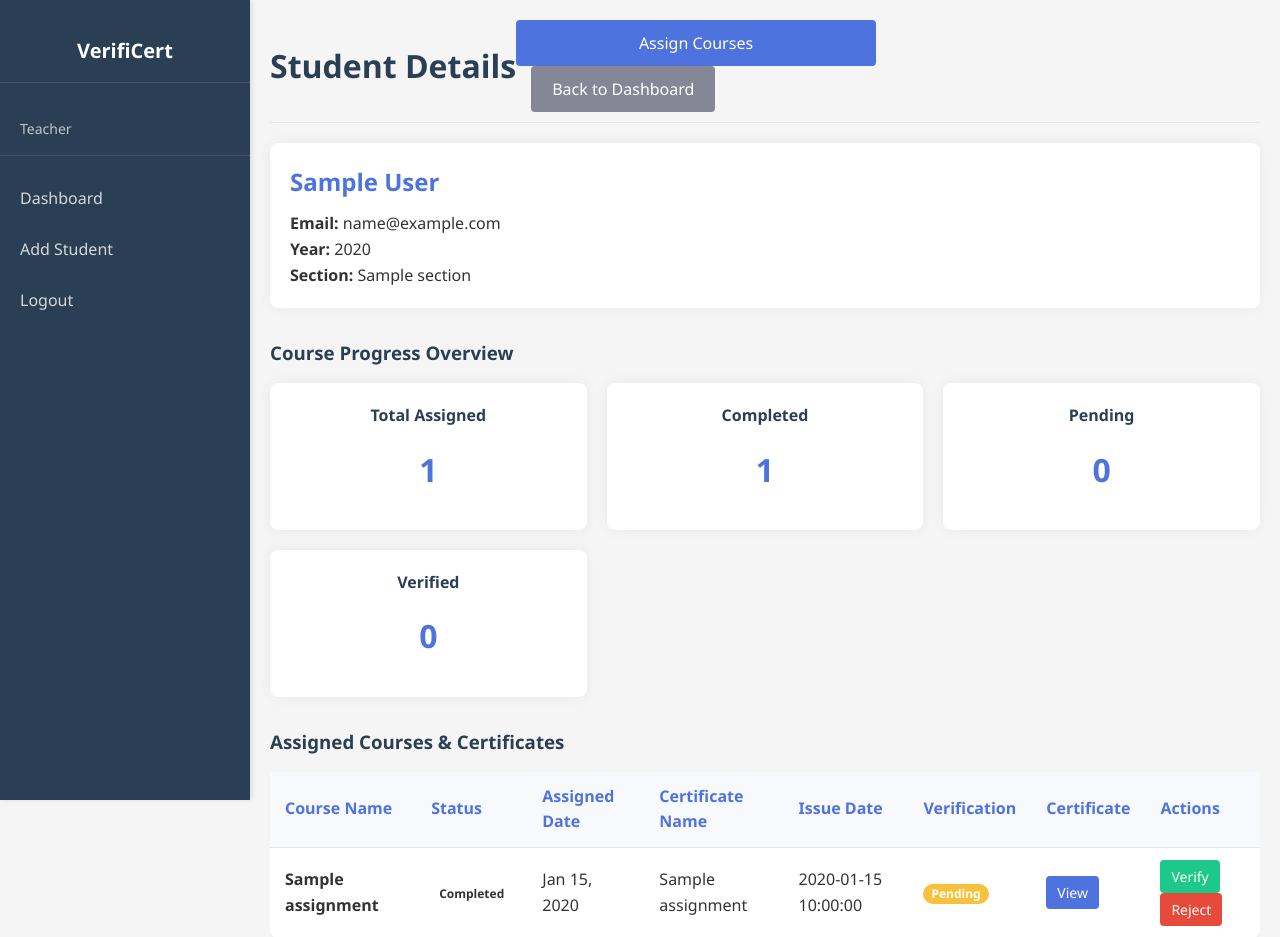
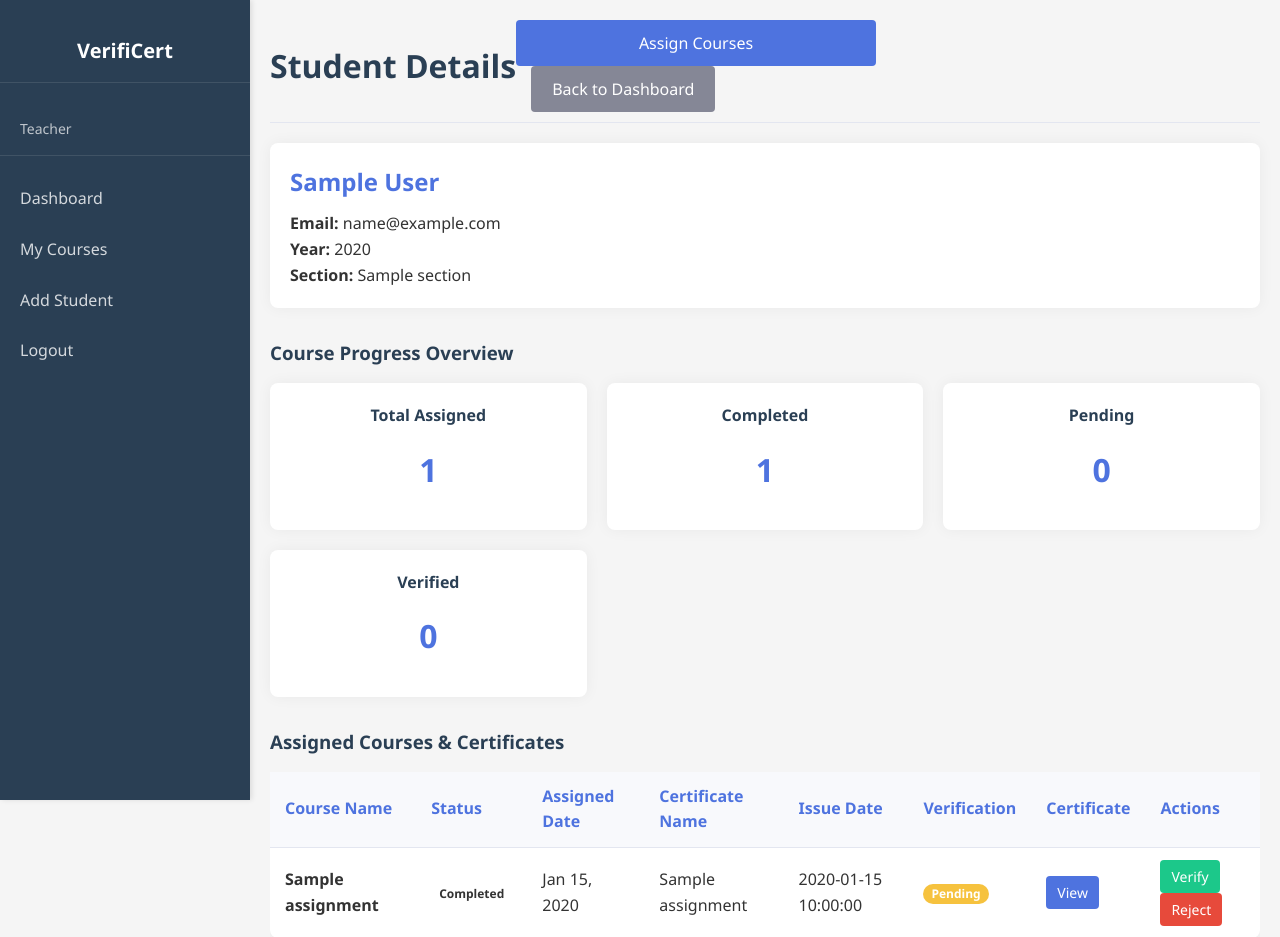
Before and after one commit to imgsh1613/CertCatalyst, a Flask app: template templates/view_student.html in a window 1280 px wide. Shown: the top 937 px of the page. Run offline with Flask 3, Linux system fonts and the light colour scheme; the template is opened without the code that fills it: most values are stand-ins (such as "Sample title", 1, 10 or a date in 2020).

Commit message:
Modify sidebar navigation and clean up whitespace
Updated the sidebar navigation to include 'My Courses' and removed extra whitespace.

```diff
--- a/templates/view_student.html
+++ b/templates/view_student.html
@@ -16,6 +16,7 @@
             </div>
             <ul class="nav-links">
                 <li><a href="{{ url_for('teacher_dashboard') }}">Dashboard</a></li>
+                <li><a href="{{ url_for('teacher_courses') }}">My Courses</a></li>
                 <li><a href="{{ url_for('add_student') }}">Add Student</a></li>
                 <li><a href="{{ url_for('logout') }}">Logout</a></li>
             </ul>
```
